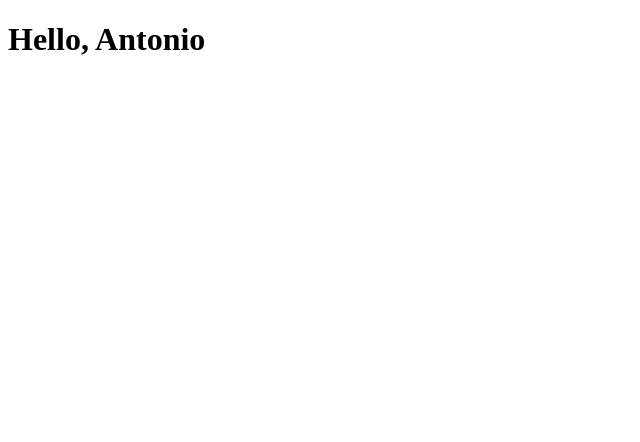
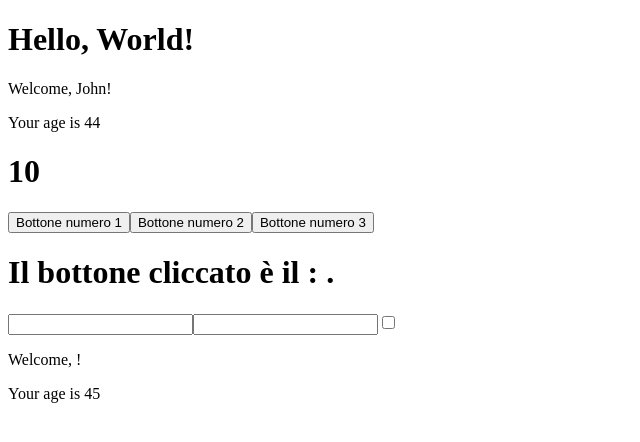
Before and after one commit to Kforkiller/eserciziReact, a React (Create React App) app in the folder my-app/: page / in a window 1280 px wide. Shown: the top 442 px of the page, without its empty margins (0-640 px from the left). Built offline with nearby package versions, Linux system fonts and the light colour scheme.

Commit message:
esercizio controlled login check

```diff
--- /dev/null
+++ b/my-app/src/Age.js
@@ -0,0 +1,7 @@
+import React from "react";
+
+export class Age extends React.Component{
+    render(){
+        return <p>Your age is {this.props.age}</p>
+    }
+}
--- a/my-app/src/App.js
+++ b/my-app/src/App.js
@@ -1,5 +1,20 @@
 import React from "react";
+import ClickerCounter from "./ClickerCounter";
+import { Counter } from "./Counter";
+import { Hello }  from "./Hello"
+import { InteractiveWelcome } from "./InteractiveWelcome";
+import { Welcome } from "./Welcome";
 
-export function helloName(name){
-    return <h1>Hello, {name}</h1>
+export default class App extends React.Component{
+    render(){
+        return (
+            <div>
+                <Hello />
+                <Welcome name="John" age="44" />
+                <Counter initialValue = {10} incrementInterval = {10000} incrementAmount = {50} />
+                <ClickerCounter/>
+                <InteractiveWelcome/>
+            </div>
+        )
+    }
 }
--- /dev/null
+++ b/my-app/src/ClickerCounter.js
@@ -0,0 +1,22 @@
+import React from "react";
+
+export default class ClickerCounter extends React.Component{
+    state = {
+        TargetButton: ""
+    }
+    Targeting = (event) => {
+        this.setState({
+                TargetButton: event.target.textContent
+        })
+    }
+    render(){
+        return (
+            <div>
+            <button onClick={this.Targeting}>Bottone numero 1</button>
+            <button onClick={this.Targeting}>Bottone numero 2</button>
+            <button onClick={this.Targeting}>Bottone numero 3</button>
+            <h1>Il bottone cliccato è il : {this.state.TargetButton}.</h1>
+            </div>
+        )
+    }
+}
--- /dev/null
+++ b/my-app/src/Counter.js
@@ -0,0 +1,19 @@
+import React from "react";
+import { CounterDisplay } from "./CounterDisplay"
+
+export class Counter extends React.Component{
+    constructor(props){
+        super(props)
+        this.state = {
+            count: this.props.initialValue
+        }
+        setInterval(() => {
+        this.setState((state) => {
+            return {count: state.count + this.props.incrementAmount}
+        })
+        }, this.props.incrementInterval)
+    }
+    render(){
+        return <CounterDisplay counter = {this.state.count} />
+    }
+}
--- /dev/null
+++ b/my-app/src/CounterDisplay.js
@@ -0,0 +1,7 @@
+import React from "react";
+
+export class CounterDisplay extends React.Component{
+    render(){
+        return <h1>{this.props.counter}</h1>
+    }
+}
--- /dev/null
+++ b/my-app/src/Hello.js
@@ -0,0 +1,11 @@
+import React from "react";
+
+export class Hello extends React.Component{
+    render(){
+        return (
+            <div>
+                <h1>Hello, World!</h1>
+            </div>
+        )
+    }
+}
--- /dev/null
+++ b/my-app/src/InteractiveWelcome.js
@@ -0,0 +1,29 @@
+import React from "react";
+import { Welcome } from "./Welcome"
+export class InteractiveWelcome extends React.Component{
+    state = {
+        name: ""
+    }
+    ChangingEvent = (event) => {
+        const name = event.target.name
+        const value = event.target.value
+        const type = event.target.type
+        const checked = event.target.checked
+        this.setState({
+            [name]: type === `checkbox` ? checked : value
+    })
+}
+    componentDidUpdate(){
+        console.log(this.state)
+    }
+    render(){
+        return (
+            <div>
+                <input type="text" name="name" value={this.state.name} onChange={this.ChangingEvent}/>
+                <input type="password" name="password" value={this.state.password} onChange={this.ChangingEvent}/>
+                <input type="checkbox" name="checkbox" checked={this.state.checked} onChange={this.ChangingEvent}/>
+                <Welcome name={this.state.name} age="45" />
+            </div>
+        )
+    }
+}
--- /dev/null
+++ b/my-app/src/Login.js
@@ -0,0 +1,6 @@
+import React from "react";
+export class Login extends React.Component{
+    state = {
+        name: value
+    }
+}
--- /dev/null
+++ b/my-app/src/Welcome.js
@@ -0,0 +1,13 @@
+import React from "react";
+import { Age } from "./Age";
+
+export class Welcome extends React.Component{
+    render(){
+        return (
+        <div>
+        <p>Welcome, {this.props.name}!</p>
+        <Age age={this.props.age}/>
+        </div>
+        )
+    }
+}
--- a/my-app/src/index.js
+++ b/my-app/src/index.js
@@ -1,6 +1,6 @@
 import ReactDOM from "react-dom/client";
 /* import "./index.css"; */
-import { helloName } from "./App";
+import App from "./App";
 
 const root = ReactDOM.createRoot(document.getElementById("root"));
-root.render(helloName("Antonio"));
+root.render(<App/>);
```
